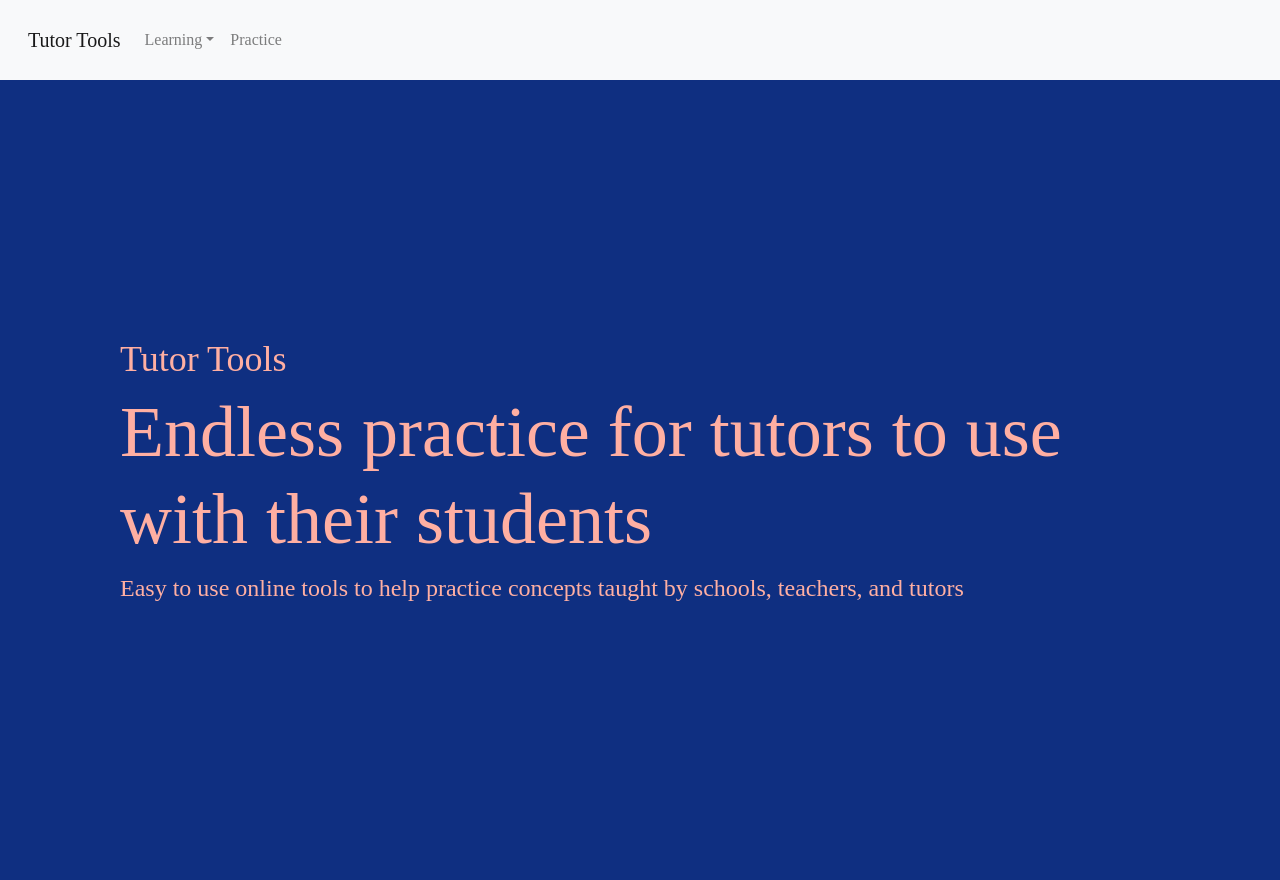
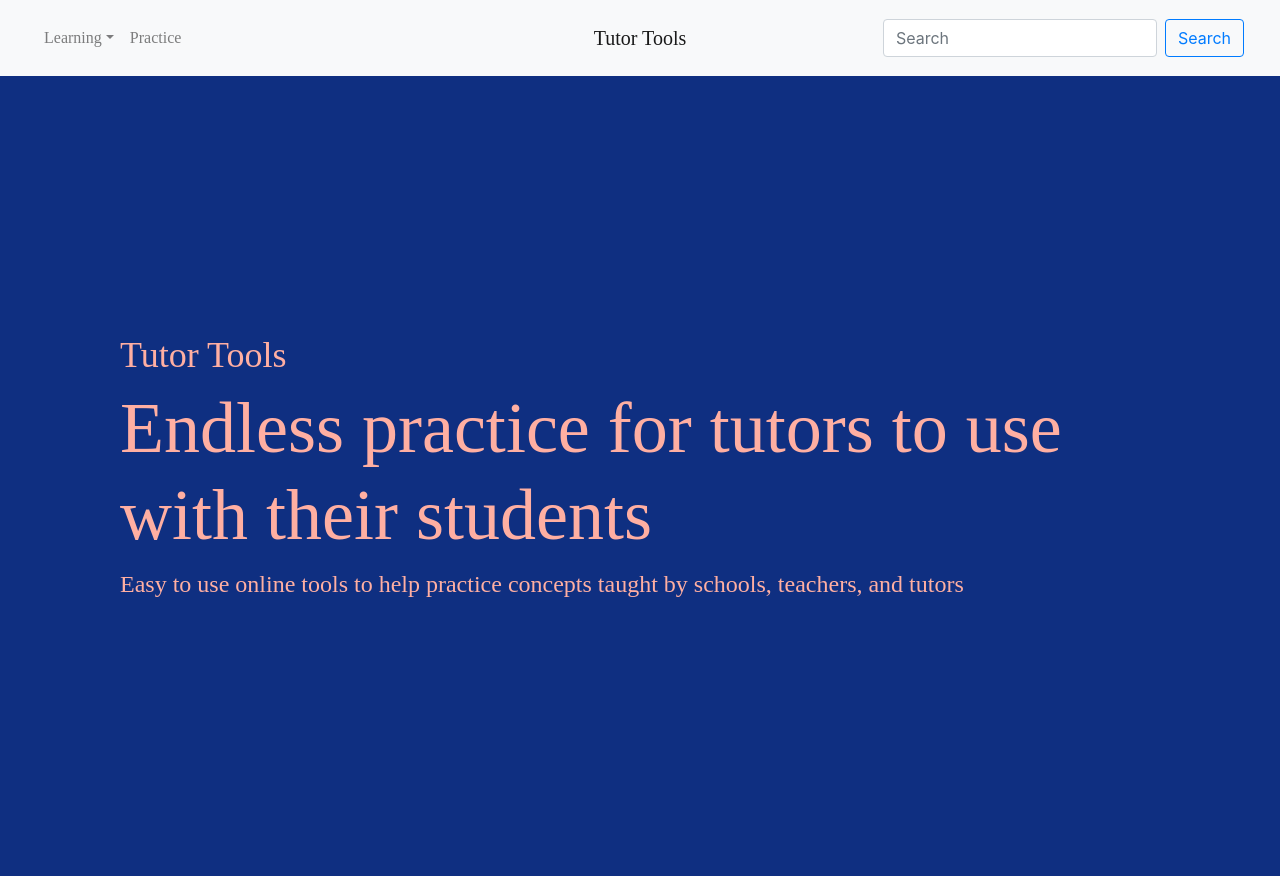
Before and after one commit to kennethjchow/TutorTools, a React (Create React App) app: page / in a window 1280 px wide. Built offline with nearby package versions, Linux system fonts and the light colour scheme; a web font is replaced by a local one.

Commit message:
Align center logo

```diff
--- a/src/components/mainNavbar/MainNavbar.css
+++ b/src/components/mainNavbar/MainNavbar.css
@@ -1,5 +1,12 @@
 .navTitle{
     font-family: juneGull;
+}
+
+.main-navbar{
+    padding-top: 18px;
+    padding-bottom: 18px;
+    padding-left:36px;
+    padding-right:36px;
 }
 
 .navItem {
@@ -7,6 +14,13 @@
 }
 
 .navContainer {
-    padding: 12px;
     background-color: #f8f9fa!important;
 }
+.rightNavBarItems {
+    justify-content: flex-end;
+}
+
+.brandItem {
+    margin-left:1rem;
+    margin-right:1rem;
+}
--- a/src/components/mainNavbar/MainNavbar.js
+++ b/src/components/mainNavbar/MainNavbar.js
@@ -1,5 +1,5 @@
 import React from '../../../node_modules/react';
-import {Navbar, Nav, NavDropdown} from '../../../node_modules/react-bootstrap'
+import {Navbar, Nav, NavDropdown, Form, FormControl, Button} from '../../../node_modules/react-bootstrap'
 import '../../../node_modules/bootstrap/dist/css/bootstrap.min.css';
 import './MainNavbar.css'
 
@@ -7,16 +7,25 @@ class MainNavbar extends React.Component {
     render() {
       return (
         <div className="navContainer">
-          <Navbar bg="light" variant="light">
-            <Navbar.Brand  href="/">
-              <div className="navTitle">Tutor Tools</div></Navbar.Brand>
-            <Nav className="mr-auto" className="navItem">
-              <NavDropdown title="Learning" id="basic-nav-dropdown">
-                <NavDropdown.Item href="practiceVowels">VowelPractice</NavDropdown.Item>
+          <Navbar bg="light" variant="light" className="main-navbar">
+            <Nav className="mr-auto" className="leftNavBarItems" className="order-1" className="w-100">
+              <NavDropdown className="navItem" title="Learning" id="basic-nav-dropdown">
+                <NavDropdown.Item href="practiceVowels" className="navItem">VowelPractice</NavDropdown.Item>
                 <NavDropdown.Divider />
               </NavDropdown>
-              <Nav.Link href="practice">Practice</Nav.Link>
-           </Nav>
+              <Nav.Link href="practice" className="navItem">Practice</Nav.Link>
+            </Nav>
+            <Nav className="mx-auto" className="order-0">
+              <Navbar.Brand  href="/" className="brandItem">
+                <div className="navTitle">Tutor Tools</div>
+              </Navbar.Brand>
+            </Nav>
+            <Nav className="rightNavBarItems" className="order-2" className="w-100">
+              <Form inline className="ml-auto">
+                <FormControl type="text" placeholder="Search" className="mr-sm-2" />
+                <Button variant="outline-primary">Search</Button>
+              </Form>
+            </Nav>
           </Navbar>
         </div>
       );
```
